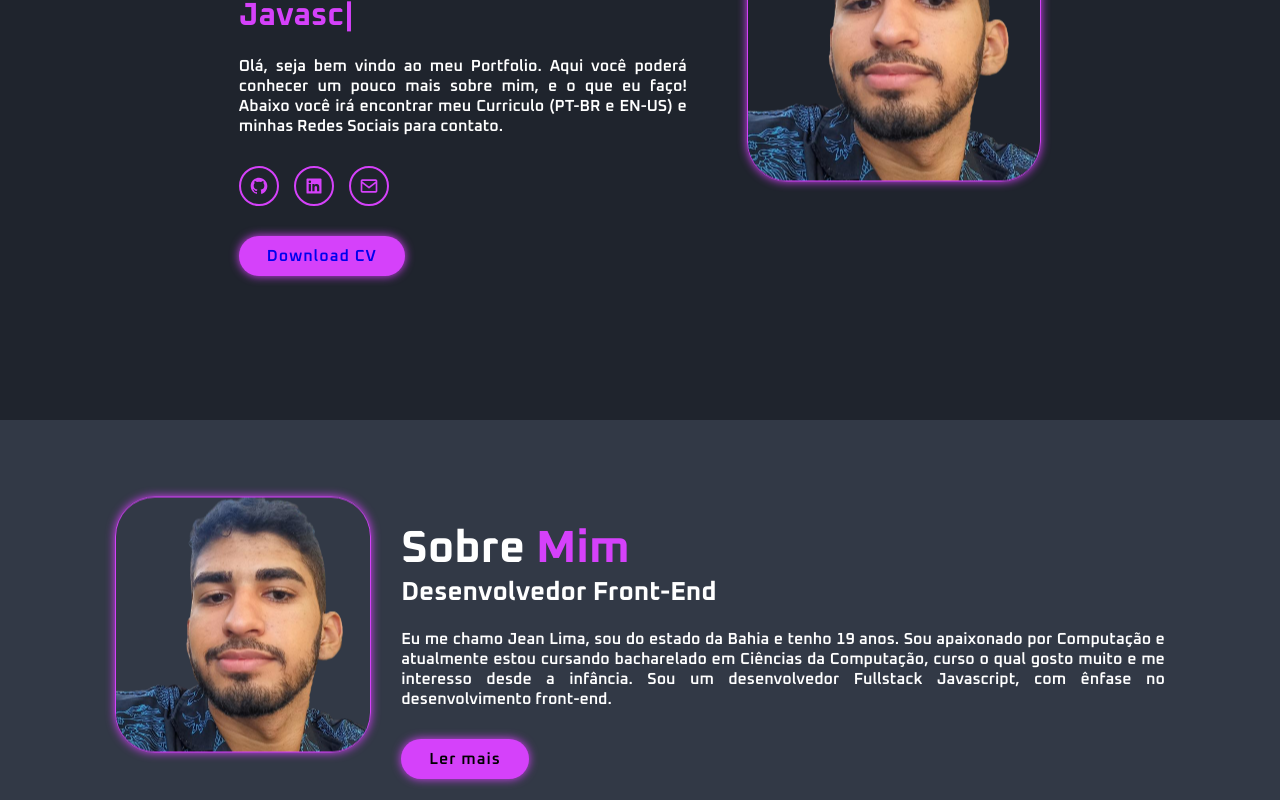
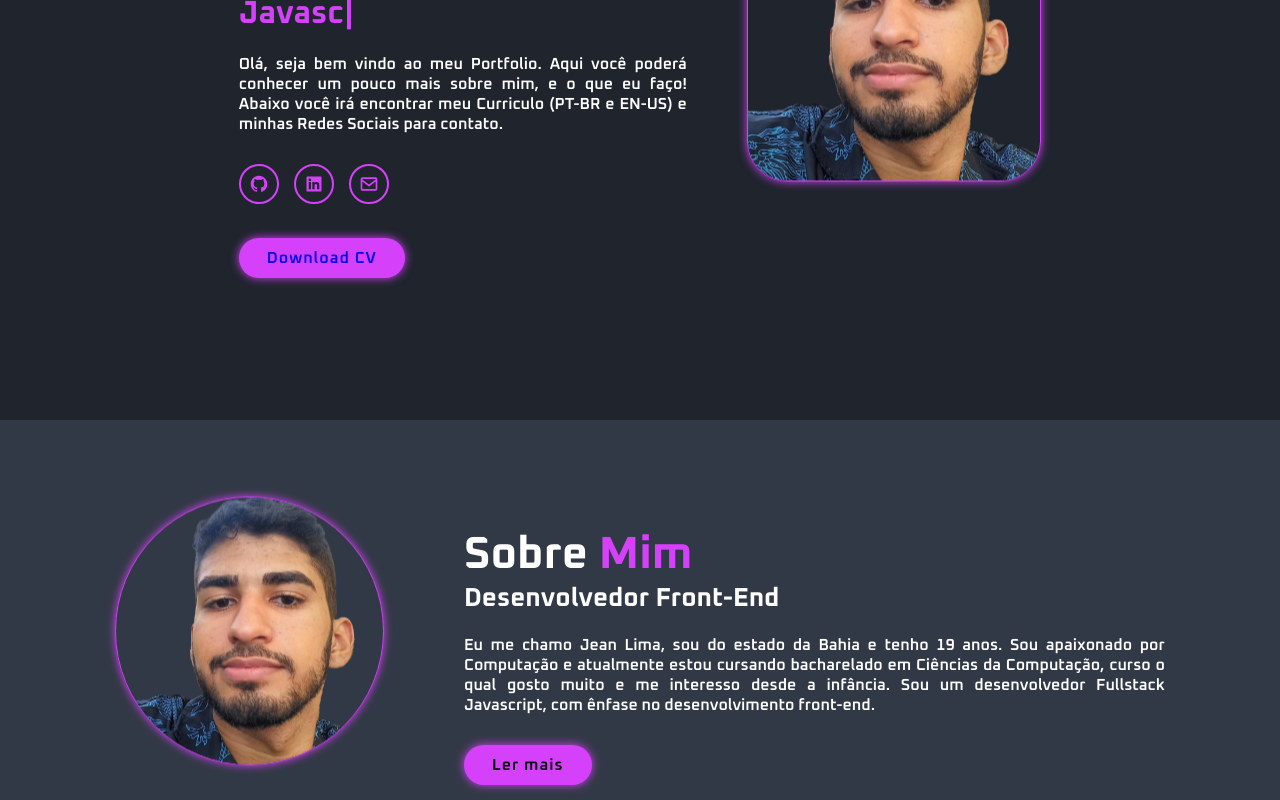
Before and after one commit to JeanLimaa/new-portfolio-nextjs, a Next.js app: page / in a window 1280 px wide. Shown: the part 380-1180 px from the top of the page. Built offline with nearby package versions, Linux system fonts and the light colour scheme.

Commit message:
rounded about-img, add Image next to social-medias links

```diff
--- a/src/app/styles/globals.css
+++ b/src/app/styles/globals.css
@@ -218,14 +218,6 @@ span {
     margin: 3rem 1.5rem 3rem 0;
     transition: .5 ease;
 }
-
-/* .social-media a:hover {
-    background: var(--main-color);
-    color: var(--second-bg-color);
-    box-shadow: 0 0 1rem var(--main-color);
-    animation: floatIcon 2s ease-in-out infinite;
-    transition: 0.5s;
-} */
 .social-media a:hover {
     background: var(--main-color);
     color: var(--second-bg-color);
@@ -277,15 +269,15 @@ section.about {
     display: flex;
     justify-content: center;
     align-items: center;
-    gap: 3rem;
+    gap: 8rem;
     background: var(--second-bg-color);
 }
 
 .about-img img {
-    width: 20vw;
-    border-radius: 40px;
+    width: 21vw;
+    border-radius: 210px;
     border: 1px solid var(--main-color);
-    box-shadow: 0 0 1rem var(--main-color);
+    box-shadow: 0 0 0.8rem var(--main-color);
     animation: floatImage 4s ease-in-out infinite;
 }
 
--- a/src/components/About/About.tsx
+++ b/src/components/About/About.tsx
@@ -5,7 +5,7 @@ export const About = () => {
     return (
         <section className="about" id="about">
             <div className="about-img">
-                <img src="./Jean-removebg-preview.png" alt="" />
+                <img src="/Jean-removebg-preview.png" alt="" />
             </div>
             <div className="about-content">
                 <h2 className="heading">Sobre <span>Mim</span></h2>
--- a/src/components/Home.tsx
+++ b/src/components/Home.tsx
@@ -1,5 +1,5 @@
-'use client'
 import Typedjs from "./Typedjs"
+import Image from "next/image"
 
 export const HomeSection = () => {
     return (
@@ -14,9 +14,9 @@ export const HomeSection = () => {
                 <h3>E eu sou <span className="multiple-text">{<Typedjs />}</span></h3>
                 <p>Olá, seja bem vindo ao meu Portfolio. Aqui você poderá conhecer um pouco mais sobre mim, e o que eu faço! Abaixo você irá encontrar meu Curriculo (PT-BR e EN-US) e minhas Redes Sociais para contato.</p>
                 <div className="social-media">
-                    <a target="_blank" href="https://github.com/JeanLimaa"><img src="/redes-sociais/github.svg" alt="github de jean" /></a>
-                    <a target="_blank" href="https://www.linkedin.com/in/jeanlimaa/"><img src="/redes-sociais/linkedin.svg" alt="linkedin de jean" /></a>
-                    <a target="_blank" href="mailto:jeansantoslima17@gmail.com"><img src="/redes-sociais/email.svg" alt="email de jean" /></a>
+                    <a target="_blank" href="https://github.com/JeanLimaa"><Image width={20} height={100} src="/redes-sociais/github.svg" alt="github de jean" /></a>
+                    <a target="_blank" href="https://www.linkedin.com/in/jeanlimaa/"><Image width={20} height={100} src="/redes-sociais/linkedin.svg" alt="linkedin de jean" /></a>
+                    <a target="_blank" href="mailto:jeansantoslima17@gmail.com"><Image width={20} height={100} src="/redes-sociais/email.svg" alt="email de jean" /></a>
                 </div>
                 <a href="/curriculo/CURRICULO PT-BR.pdf" target="_blank" download="CURRICULO PT-BR - JEAN" className="btn" >Download CV</a>
             </div>
--- a/src/components/Typedjs.jsx
+++ b/src/components/Typedjs.jsx
@@ -1,3 +1,4 @@
+'use client'
 import React from 'react';
 import Typed from 'typed.js';
 
```
Also changed, not shown: public/bxl-github.svg (added), 1 other file (tests, documents, lock files or other folders).
